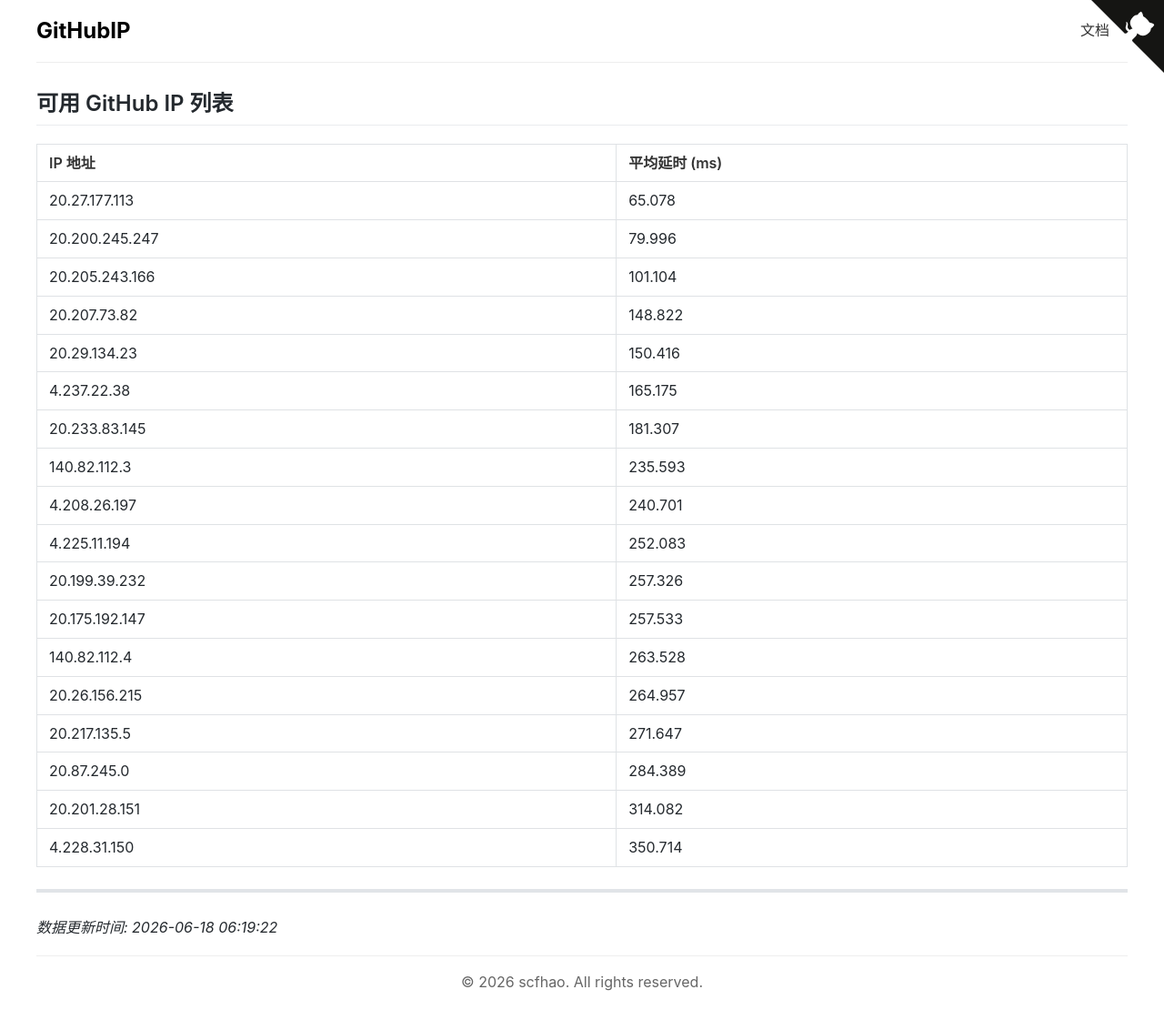
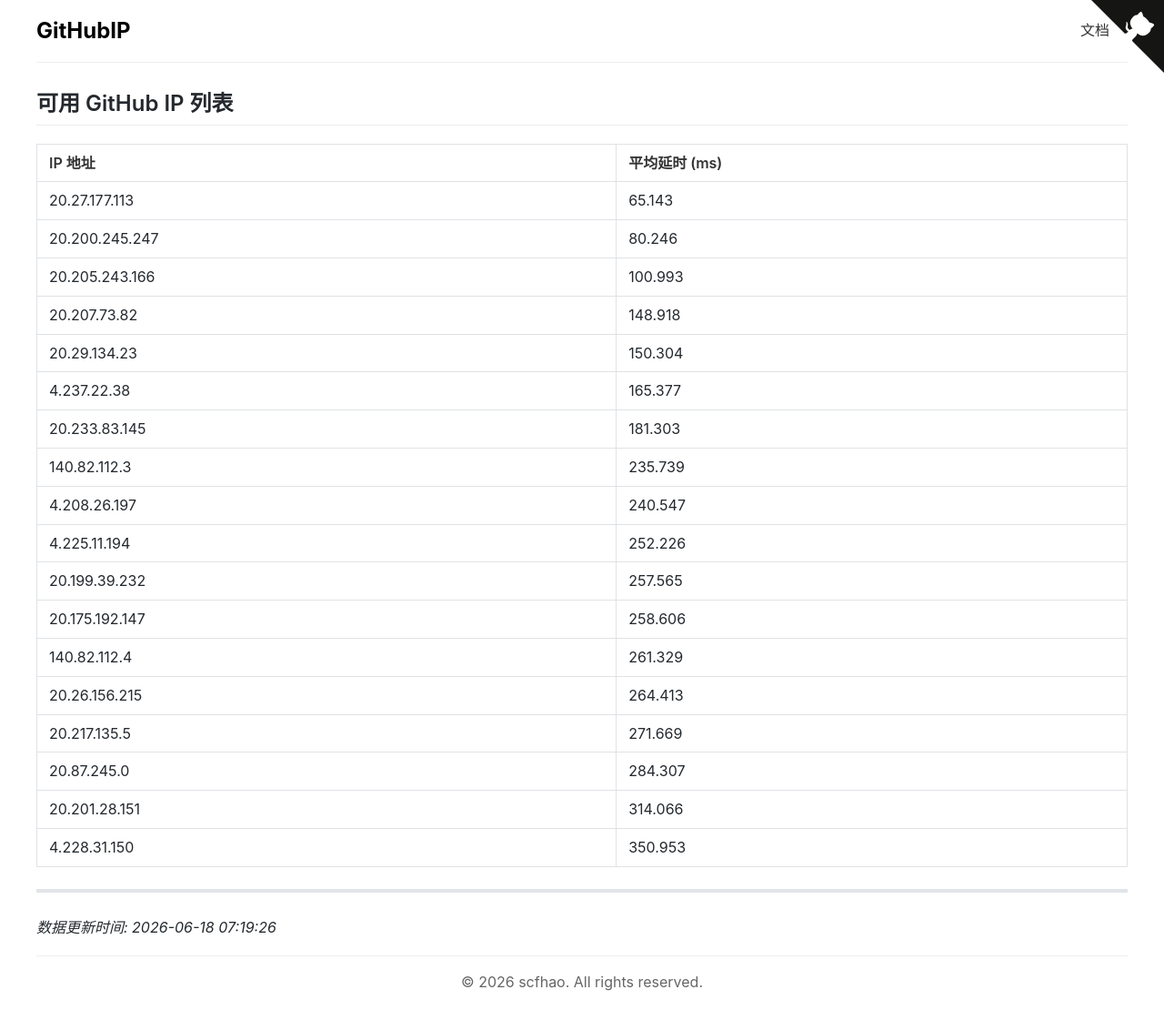
Before and after one commit to scfhao/GitHubIP, a Jekyll site: the page built from index.md, in a window 1280 px wide. Shown: the whole page at 91% size. Built offline with Jekyll 4.4.1, drawn with Linux system fonts in a browser that asks for light colours.

Commit message:
自动脚本执行 - 2026-06-18 07:19:26

```diff
--- a/index.md
+++ b/index.md
@@ -1,32 +1,32 @@
 ---
 layout: home
 title: GitHub IP 列表
-date: 2026-06-18 06:19:22
+date: 2026-06-18 07:19:26
 ---
 
 ## 可用 GitHub IP 列表
 
 | IP 地址 | 平均延时 (ms) |
 |---------|--------------|
-| 20.27.177.113 | 65.078 |
-| 20.200.245.247 | 79.996 |
-| 20.205.243.166 | 101.104 |
-| 20.207.73.82 | 148.822 |
-| 20.29.134.23 | 150.416 |
-| 4.237.22.38 | 165.175 |
-| 20.233.83.145 | 181.307 |
-| 140.82.112.3 | 235.593 |
-| 4.208.26.197 | 240.701 |
-| 4.225.11.194 | 252.083 |
-| 20.199.39.232 | 257.326 |
-| 20.175.192.147 | 257.533 |
-| 140.82.112.4 | 263.528 |
-| 20.26.156.215 | 264.957 |
-| 20.217.135.5 | 271.647 |
-| 20.87.245.0 | 284.389 |
-| 20.201.28.151 | 314.082 |
-| 4.228.31.150 | 350.714 |
+| 20.27.177.113 | 65.143 |
+| 20.200.245.247 | 80.246 |
+| 20.205.243.166 | 100.993 |
+| 20.207.73.82 | 148.918 |
+| 20.29.134.23 | 150.304 |
+| 4.237.22.38 | 165.377 |
+| 20.233.83.145 | 181.303 |
+| 140.82.112.3 | 235.739 |
+| 4.208.26.197 | 240.547 |
+| 4.225.11.194 | 252.226 |
+| 20.199.39.232 | 257.565 |
+| 20.175.192.147 | 258.606 |
+| 140.82.112.4 | 261.329 |
+| 20.26.156.215 | 264.413 |
+| 20.217.135.5 | 271.669 |
+| 20.87.245.0 | 284.307 |
+| 20.201.28.151 | 314.066 |
+| 4.228.31.150 | 350.953 |
 
 ---
 
-*数据更新时间: 2026-06-18 06:19:22*
+*数据更新时间: 2026-06-18 07:19:26*
```
